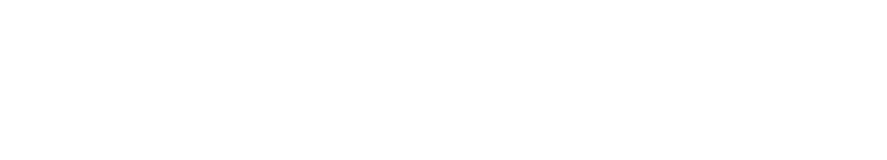
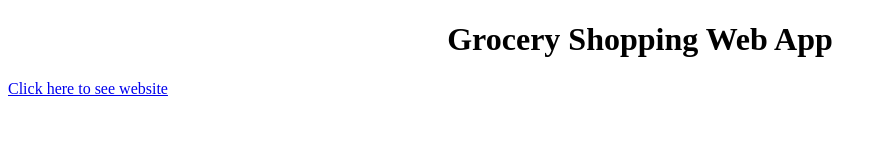
Before and after one commit to prathameshvattamwar/groceryshop, a plain HTML site: page index.html in a window 1280 px wide. Shown: the whole page, without its empty margins (0-887 px from the left). Drawn offline with Linux system fonts and the light colour scheme.

Commit message:
Update index.html

```diff
--- a/index.html
+++ b/index.html
@@ -4,6 +4,7 @@
     <title>Grocery Shopping App</title>
   </head>
   <body>
-
+    <h1 style="text-align:center;">Grocery Shopping Web App</h1>
+    <a href="https://groceryapp-mu.vercel.app/" target="_blank" style="text-align:center;">Click here to see website</a>
   </body>
 </html>
```
